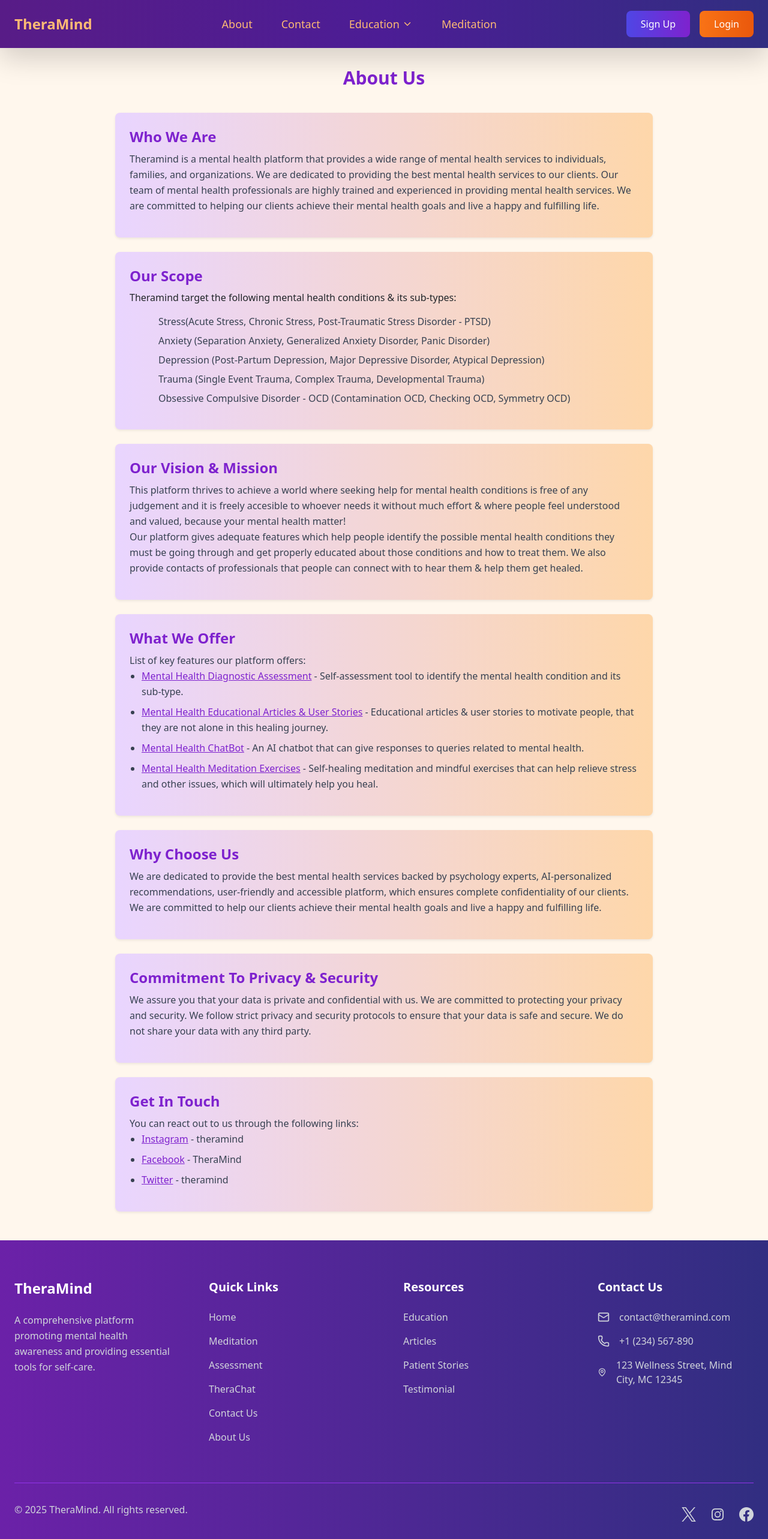
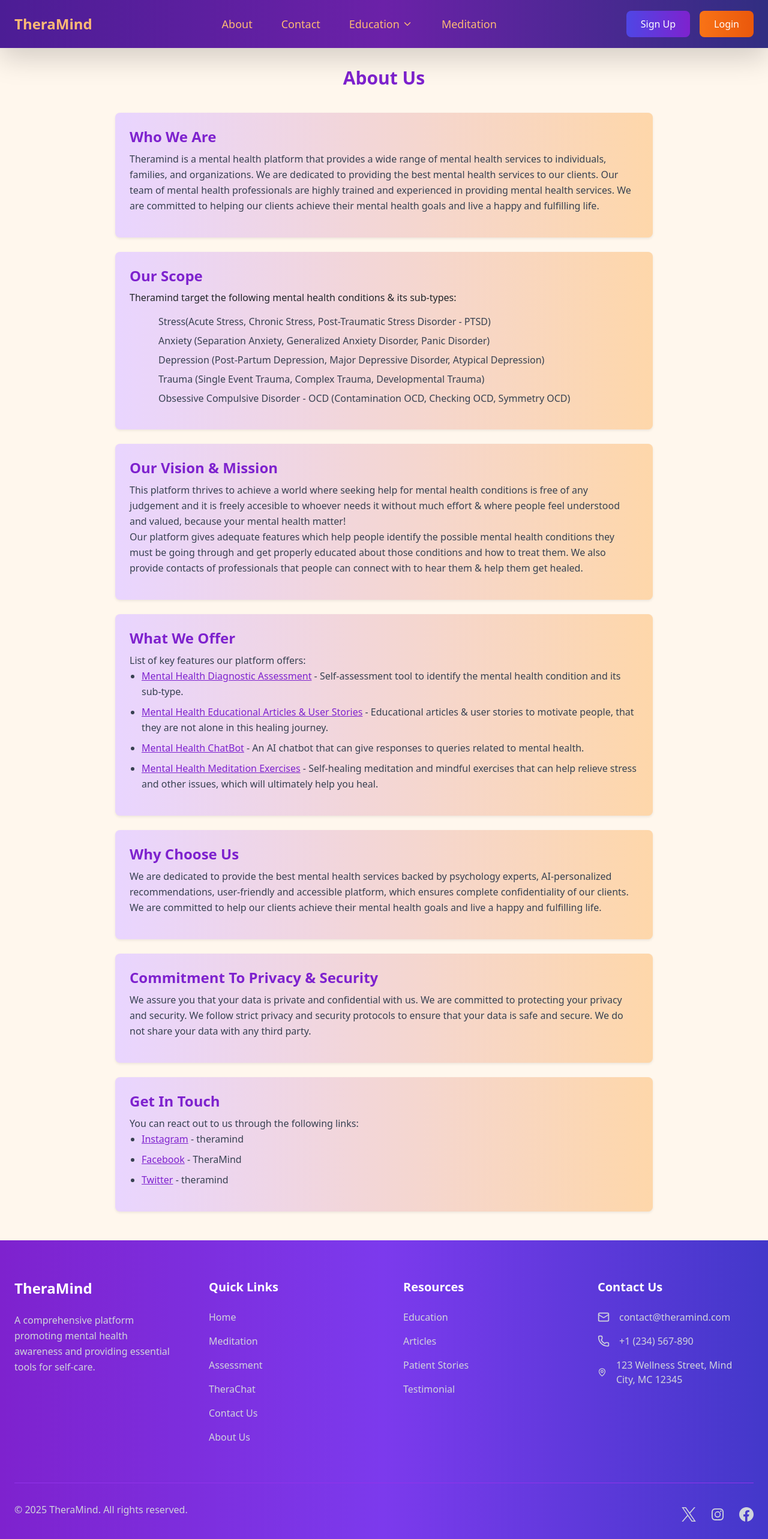
Before and after one commit to poetabdullah/theramind, a React (Create React App) app: page /about-us in a window 1280 px wide. Shown: the top 2566 px of the page at 60% size. Built offline with nearby package versions, Linux system fonts and the light colour scheme; no server answers.

Commit message:
even better shades of header & footer

```diff
--- a/src/components/Footer.js
+++ b/src/components/Footer.js
@@ -5,7 +5,7 @@ import { Mail, Phone, MapPin } from "lucide-react";
 
 const Footer = () => {
   return (
-    <footer className="bg-gradient-to-r from-purple-800 to-indigo-900 text-white py-16 px-6">
+    <footer className="bg-gradient-to-r from-purple-700 via-violet-600 to-indigo-700 text-white py-16 px-6">
       <div className="max-w-7xl mx-auto">
         <div className="grid grid-cols-1 md:grid-cols-4 gap-16">
           <div>
--- a/src/components/Navbar.js
+++ b/src/components/Navbar.js
@@ -68,7 +68,7 @@ const Navbar = () => {
   };
 
   return (
-    <nav className="sticky top-0 z-50 bg-gradient-to-r from-purple-900 via-violet-900 to-indigo-900 shadow-lg">
+    <nav className="sticky top-0 z-50 bg-gradient-to-r from-violet-900 via-purple-800 to-indigo-900 shadow-lg">
       <div className="max-w-7xl mx-auto px-6">
         <div className="flex h-20 items-center justify-between">
           {/* Logo */}
@@ -272,7 +272,7 @@ const Navbar = () => {
                   )}
                   <button
                     onClick={handleLogout}
-                    className="bg-gradient-to-r from-purple-700 to-indigo-700 text-white px-6 py-2.5 rounded-lg hover:from-purple-800 hover:to-indigo-800 transition-colors duration-200 font-medium"
+                    className="bg-gradient-to-r from-violet-600 to-indigo-700 text-white px-6 py-2.5 rounded-lg hover:from-violet-700 hover:to-indigo-800 transition-colors duration-200 font-medium"
                   >
                     Logout
                   </button>
@@ -293,7 +293,7 @@ const Navbar = () => {
           <div
             className={`${
               menuOpen ? "translate-x-0" : "translate-x-full"
-            } fixed top-0 right-0 h-full w-64 bg-violet-900 shadow-lg transform transition-transform duration-300 ease-in-out lg:hidden overflow-y-auto z-50`}
+            } fixed top-0 right-0 h-full w-64 bg-gradient-to-b from-violet-900 via-purple-800 to-indigo-900 shadow-lg transform transition-transform duration-300 ease-in-out lg:hidden overflow-y-auto z-50`}
           >
             <div className="flex justify-end p-4">
               <button
@@ -427,7 +427,7 @@ const Navbar = () => {
                 <div className="space-y-4 pt-6 pb-8">
                   <Link
                     to="/signup"
-                    className="block bg-gradient-to-r from-indigo-600 to-purple-700 text-white px-6 py-2.5 rounded-lg hover:from-indigo-700 hover:to-purple-800 transition-colors duration-200 text-center font-medium no-underline"
+                    className="bg-gradient-to-r from-indigo-600 to-purple-700 text-white px-6 py-2.5 rounded-lg hover:from-indigo-700 hover:to-purple-800 transition-colors duration-200 text-base font-medium no-underline"
                     onClick={() => setMenuOpen(false)}
                   >
                     Sign Up
@@ -463,8 +463,9 @@ const Navbar = () => {
                     </div>
                     <button
                       onClick={handleLogout}
-                      className="w-full bg-gradient-to-r from-purple-700 to-indigo-700 text-white px-6 py-2.5 rounded-lg hover:from-purple-800 hover:to-indigo-800 transition-colors duration-200 font-medium"
+                      className="bg-gradient-to-r from-violet-600 to-indigo-700 text-white px-6 py-2.5 rounded-lg hover:from-violet-700 hover:to-indigo-800 transition-colors duration-200 font-medium"
                     >
+                      {" "}
                       Logout
                     </button>
                   </div>
```
